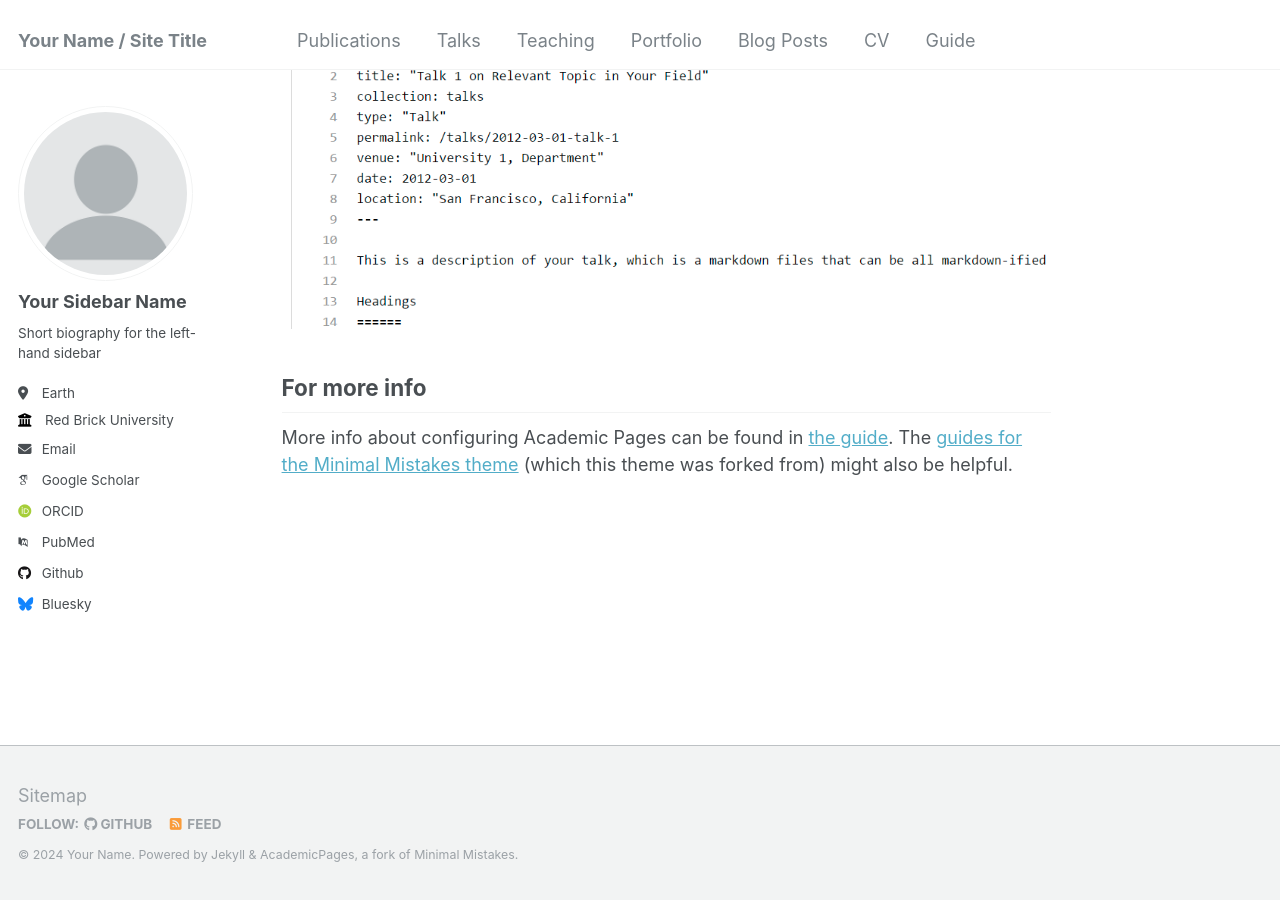
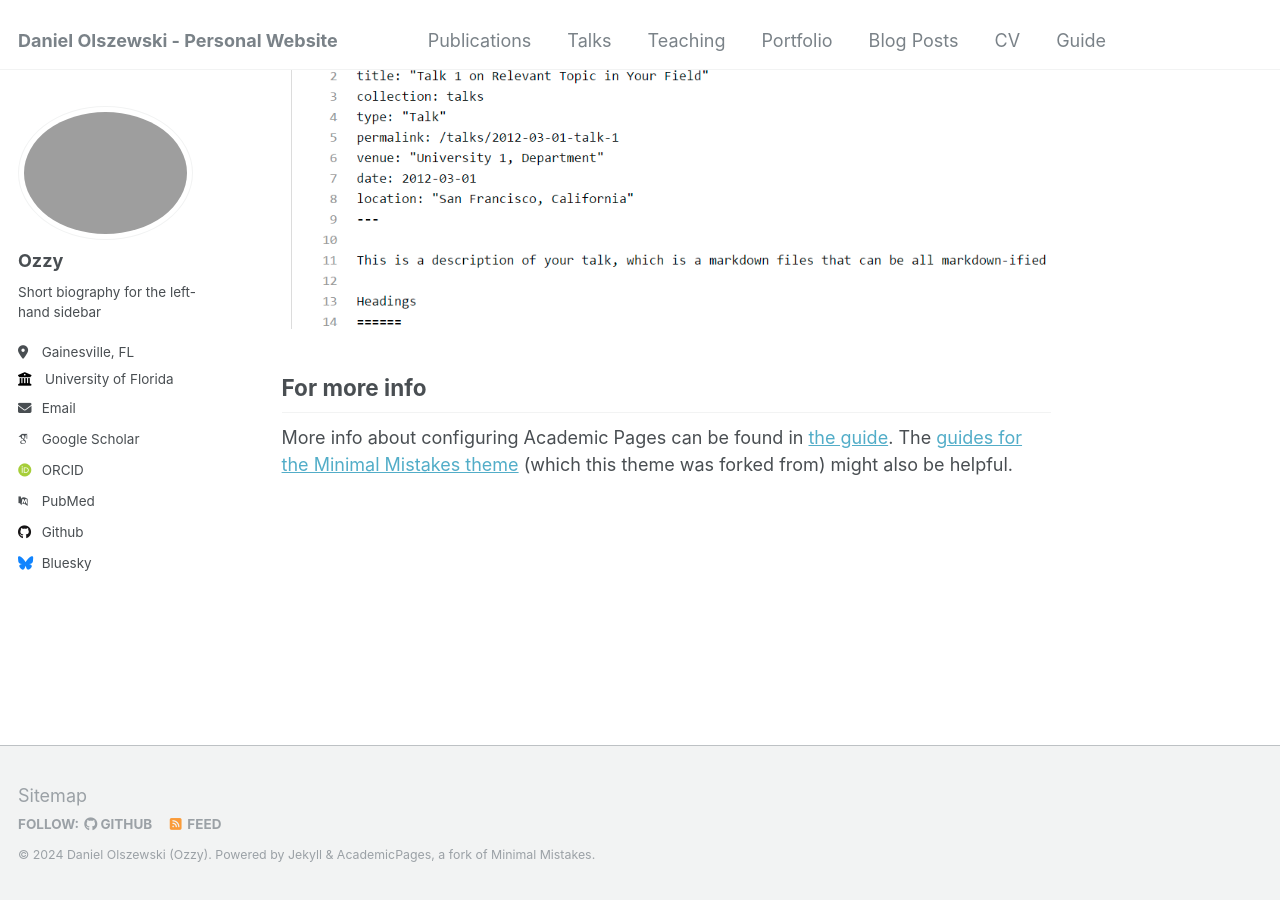
Before and after one commit to dolszewskiMT/dolszewskiMT.github.io, a Jekyll site: the page built from _pages/about.md, in a window 1280 px wide and 900 px high, scrolled down 2660 px. Built offline with Jekyll 4.4.1, drawn with Linux system fonts in a browser that asks for light colours; some web fonts are replaced.

Commit message:
Update _config.yml
testing changes

```diff
--- a/_config.yml
+++ b/_config.yml
@@ -8,11 +8,11 @@
 
 # Basic Site Settings
 locale                   : "en-US"
-title                    : "Your Name / Site Title"
+title                    : "Daniel Olszewski - Personal Website"
 title_separator          : "-"
-name                     : &name "Your Name"
+name                     : &name "Daniel Olszewski (Ozzy)"
 description              : &description "personal description"
-url                      : https://academicpages.github.io # the base hostname & protocol for your site e.g. "https://mmistakes.github.io"
+url                      : https://dolszewskiMT.github.io # the base hostname & protocol for your site e.g. "https://mmistakes.github.io"
 baseurl                  : "" # the subpath of your site, e.g. "/blog"
 repository               : "academicpages/academicpages.github.io"
 
@@ -21,18 +21,18 @@ repository               : "academicpages/academicpages.github.io"
 #               Additional customization can be done by editing /_includes/author-profile.html
 author:
   # Biographic information
-  avatar           : "profile.png"
-  name             : "Your Sidebar Name"
+  avatar           : "/files/headshot.JPG"
+  name             : "Ozzy"
   pronouns         : # example: "she/her"
   bio              : "Short biography for the left-hand sidebar"
-  location         : "Earth"
-  employer         : "Red Brick University"
+  location         : "Gainesville, FL"
+  employer         : "University of Florida"
   uri              : # URL
-  email            : "none@example.org"
+  email            : "dolszewski@ufl.edu"
 
   # Academic websites
   arxiv            : # URL - Update with the correct link to your profile
-  googlescholar    : "https://scholar.google.com/citations?user=PS_CX0AAAAAJ"
+  googlescholar    : "https://scholar.google.com/citations?user=V285u88AAAAJ&hl=en&oi=sra"
   impactstory      : # URL
   orcid            : "http://orcid.org/yourorcidurl"
   semantic         : # URL
@@ -43,7 +43,7 @@ author:
   bitbucket        : # Username - Update with your username on the site
   codepen          : # Username
   dribbble         : # Username
-  github           : "academicpages"
+  github           : "dolszewskiMT"
   kaggle           : # Username
   stackoverflow    : # User number or user number and name (i.e., use "1" or "1/jeff-atwood")
 
@@ -261,15 +261,7 @@ defaults:
       author_profile: true
       share: true
       comments: true
-  # _portfolio
-  - scope:
-      path: ""
-      type: portfolio
-    values:
-      layout: single
-      author_profile: true
-      share: true
-      comment: true
+
   # _talks
   - scope:
       path: ""
```
